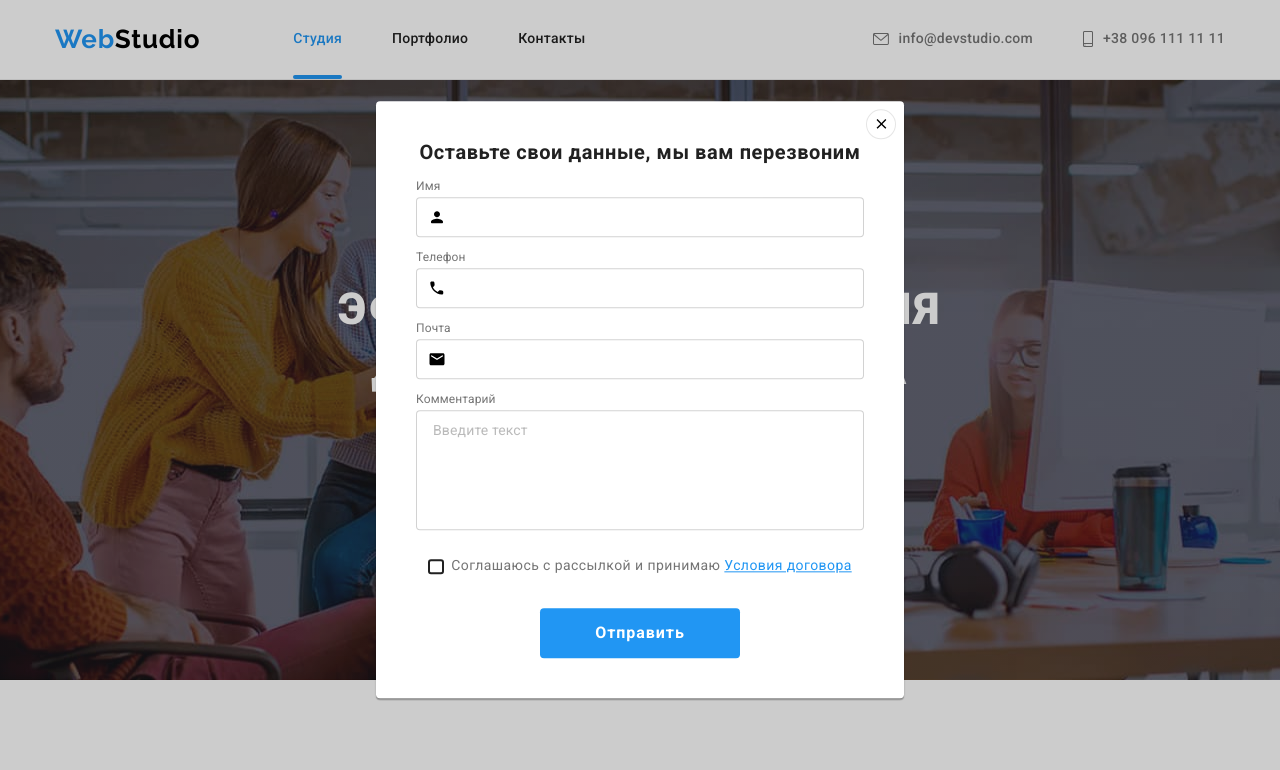
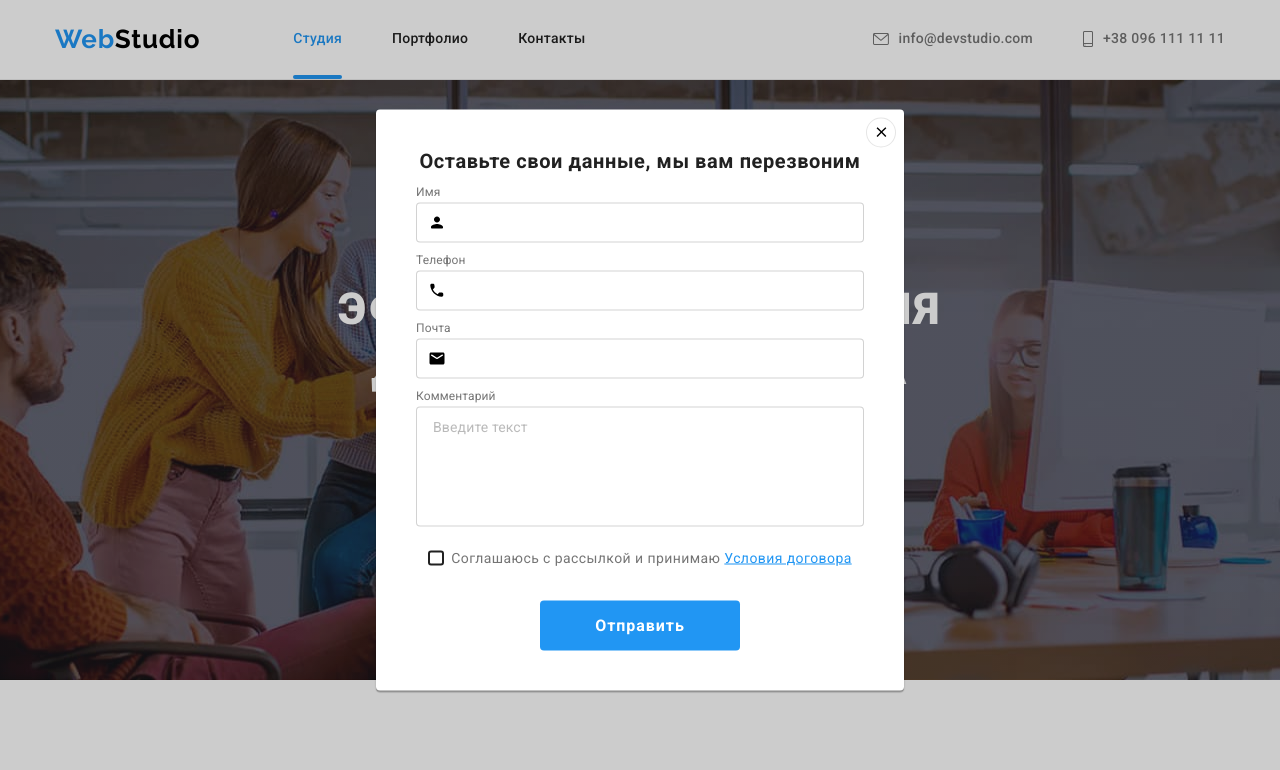
Before and after one commit to SergiyFinogeev/goit-markup-hw-06, a plain HTML site: page index.html in a window 1280 px wide. Both pictures are taken after a click on the button "Заказать услугу". Shown: the top 770 px of the page. Drawn offline with nearby package versions, Linux system fonts and the light colour scheme.

Commit message:
fixed-mistakes

```diff
--- a/css/styles.css
+++ b/css/styles.css
@@ -716,11 +716,12 @@ body {
 
 .modal {
     width: 528px;
-    min-height: 581px;
+    height: 581px;
     background-color: var(--third-text-color);
     border-radius: 4px;
     box-shadow: 0px 1px 3px rgba(0, 0, 0, 0.12), 0px 1px 1px rgba(0, 0, 0, 0.14), 0px 2px 1px rgba(0, 0, 0, 0.2);
     padding: 40px;
+    text-align: center;
 
     position: absolute;
     top: 50%;
@@ -769,8 +770,9 @@ body {
     line-height: 14px;
     letter-spacing: 0.01em;
     color: var(--second-text-color);
+    text-align: left;
 
-    display: inline-block;
+    display: block;
     margin-bottom: 4px;
 }
 
@@ -800,6 +802,7 @@ body {
     height: 120px;
     border: 1px solid rgba(33, 33, 33, 0.2);
     border-radius: 4px;
+    display: block;
 
     padding: 12px 16px;
     cursor: pointer;
@@ -868,7 +871,3 @@ body {
 .chekcbox-wrap {
     margin-bottom: 30px;
 }
-.modal-button-wrap {
-display: flex;
-justify-content: center;
-}
--- a/index.html
+++ b/index.html
@@ -466,9 +466,7 @@
                         </span>Соглашаюсь с рассылкой и принимаю<a href="" class="modal-form-link">Условия договора</a>
                     </label>
                 </div>
-                <div class="modal-button-wrap">
-                    <button type="submit" class="modal-submit-btn">Отправить</button>
-                </div>
+                <button type="submit" class="modal-submit-btn">Отправить</button>
             </form>
         </div>
     </div>
```
